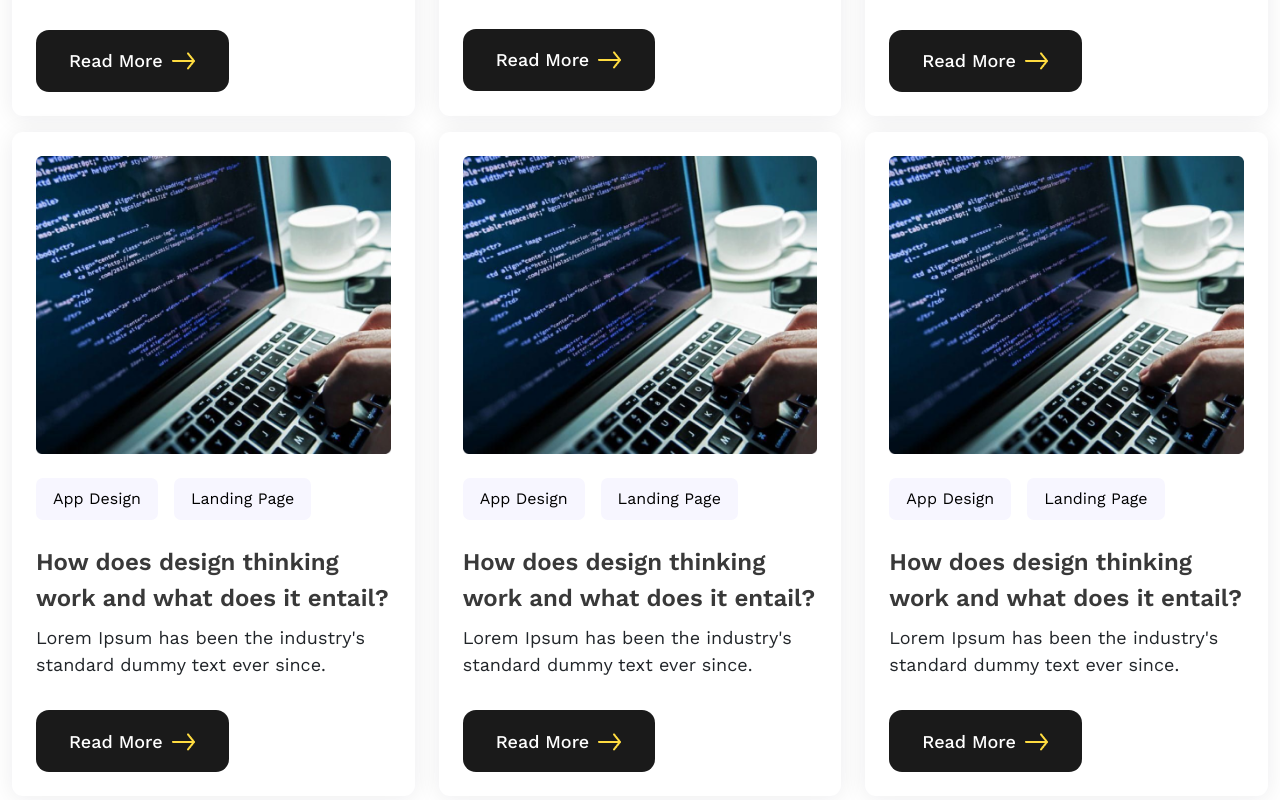
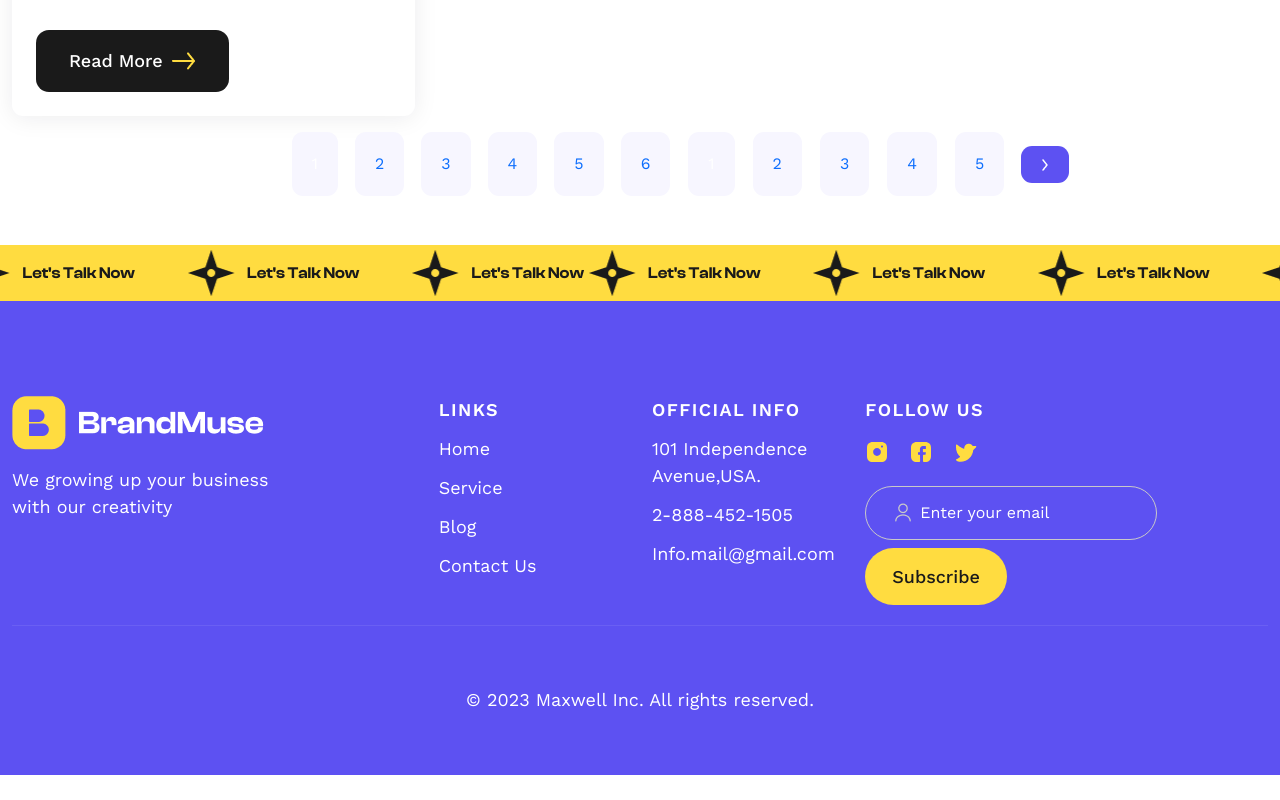
Before and after one commit to MamtazDev/brandmuse-react, a React (Vite) app: page /blog in a window 1280 px wide. Shown: the part 1360-2160 px from the top of the page. After the commit the page ends 2135 px from the top, so only its background shows below. Built offline with nearby package versions, Linux system fonts and the light colour scheme.

Commit message:
Pagination Button try to fix. Need to fixe design now

```diff
--- a/src/Components/Blog/BlogMain.jsx
+++ b/src/Components/Blog/BlogMain.jsx
@@ -8,16 +8,16 @@ import BlogMainBottom from './BlogMainBottom';
 import { useState } from 'react';
 
 const BlogMain = () => {
-    // const [page, setPage] = useState(1);
-    // const [amount, setAmount] = useState(4);
-    // const lastIndex = page * amount;
-    // const firstIndex = lastIndex - amount;
-    // const blogDatas1 = blogDatas.slice(firstIndex,lastIndex)
+    const [page, setPage] = useState(1);
+    const [amount, setAmount] = useState(1);
+    const lastIndex = page * amount;
+    const firstIndex = lastIndex - amount;
+    const blogDatas1 = blogDatas.slice(firstIndex,lastIndex)
     return (
         <div className='container'>
             <BlogMainTop />
             <div className="row mb-5 gy-3">
-                {blogDatas.map((blogData, index) =>
+                {blogDatas1.map((blogData, index) =>
                     <div key={index} className="col-lg-4 ui">
                         <div className="card blog_card p-4 text-left h-100 ">
                             <img className="img-fluid card-img-top" src={blogData?.imgUrl} alt="img" />
@@ -40,7 +40,7 @@ const BlogMain = () => {
                     </div>
                 )}
                 <div>
-                    {/* <BlogMainBottom page={page} setPage={setPage} members={blogDatas1.length} amount={amount}></BlogMainBottom> */}
+                    <BlogMainBottom page={page} setPage={setPage} members={blogDatas.length} amount={amount}></BlogMainBottom>
                 </div>
             </div>
         </div>
--- a/src/Components/Blog/BlogMainBottom.jsx
+++ b/src/Components/Blog/BlogMainBottom.jsx
@@ -6,7 +6,7 @@ import { Link } from 'react-router-dom';
 
 const BlogMainBottom = ({ members, amount, setPage, page }) => {
     const pages = [];
-    for (let i = 1; i <= Math.ceil(members.length / amount); i++) {
+    for (let i = 1; i <= Math.ceil(members / amount); i++) {
         pages.push(i);
     }
 
@@ -40,27 +40,28 @@ const BlogMainBottom = ({ members, amount, setPage, page }) => {
 
                     {pages.map((pageNumber) => (
                         <li className="page-item" key={pageNumber}>
-                            <Link
+                            <a
+                                type="button"
                                 to="#"
                                 className={`page-link page_number ${page === pageNumber ? 'active' : ''}`}
                                 onClick={() => setPage(pageNumber)}
                             >
                                 {pageNumber}
-                            </Link>
+                            </a>
                         </li>
                     ))}
 
                     {pages.map((index, pageItem) =>
                         pageItem > 0 ? (
-                            <button
+                            <a
                                 // style={{ border: page === pageItem && "1px solid #666" }}
                                 className={`page-link page_number ${page === pageItem ? 'active' : ''}`}
                                 onClick={() => setPage(pageItem)}
                                 key={index}
-                                type=""
+                                type="button"
                             >
                                 {pageItem}
-                            </button>
+                            </a>
                         ) : (
                             ""
                         )
@@ -68,14 +69,14 @@ const BlogMainBottom = ({ members, amount, setPage, page }) => {
 
                     <li className="page-item">
 
-                        <button
+                        <a
                             style={{ opacity: page === pages.length - 1 && "0" }}
                             className="page-link right_arrow_bg"
                             onClick={nextBtn}
-                            type=""
+                            type="button"
                             disabled={page === pages.length - 1 && true}>
                             <span aria-hidden="true"><img src={Right} alt="" /></span>
-                        </button>
+                        </a>
                     </li>
                 </ul>
             </nav>
```
